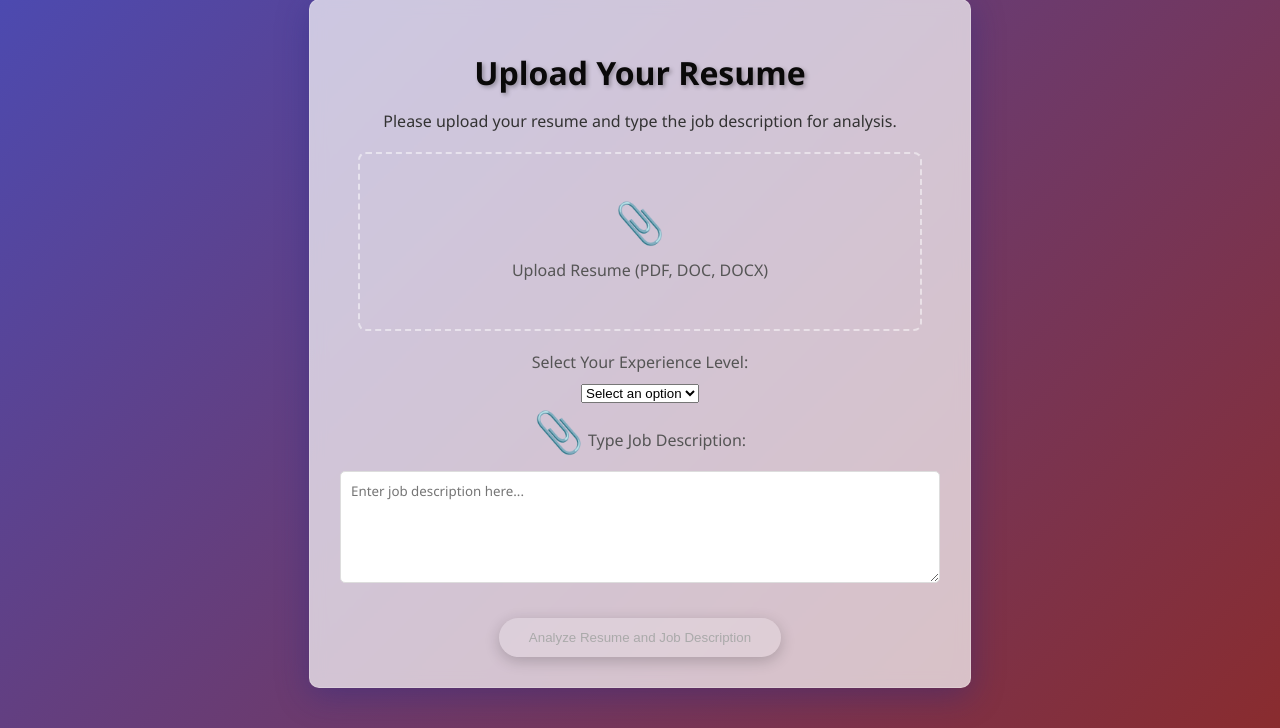
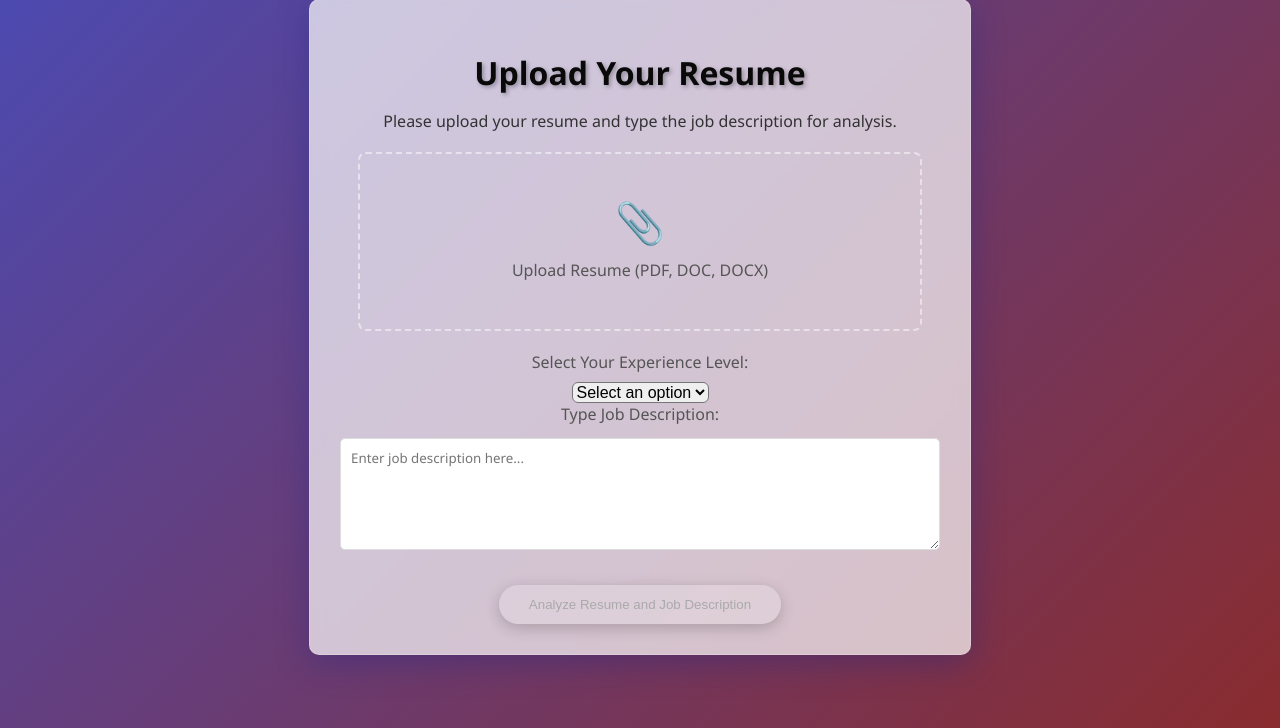
Before and after one commit to mohitk21103/breaktheATS, a Flask app: template templates/analyzer.html in a window 1280 px wide. Shown: the part 81-809 px from the top of the page. Run offline with Flask 3, Linux system fonts and the light colour scheme; the template is opened without the code that fills it, so the values that code supplies are empty; parts of the project's set-up code (start-up, migrations or seed data) failed here and were passed over.

Commit message:
style updated

```diff
--- a/templates/analyzer.html
+++ b/templates/analyzer.html
@@ -55,7 +55,7 @@
     <!-- New Section: User Experience Level -->
     <div class="experience-level">
         <label for="level" class="experience-label">Select Your Experience Level:</label>
-        <select id="level" name="level" required>
+        <select id="level" name="level" required style="border-radius: 6px; font-size: 1rem;">
             <option value="" disabled selected>Select an option</option>
             <option value="Fresher">Fresher</option>
             <option value="Experienced">Experienced</option>
@@ -64,8 +64,7 @@
 
     <div class="job-description-area">
         <label for="jobDescriptionText" class="job-description-label">
-            <span class="upload-icon">&#128206;</span>
-            <span class="upload-text">Type Job Description:</span>
+           <span class="upload-text">Type Job Description:</span>
         </label>
         <textarea id="jobDescriptionText" name="job_description" rows="5" placeholder="Enter job description here..." required></textarea>
     </div>
```
